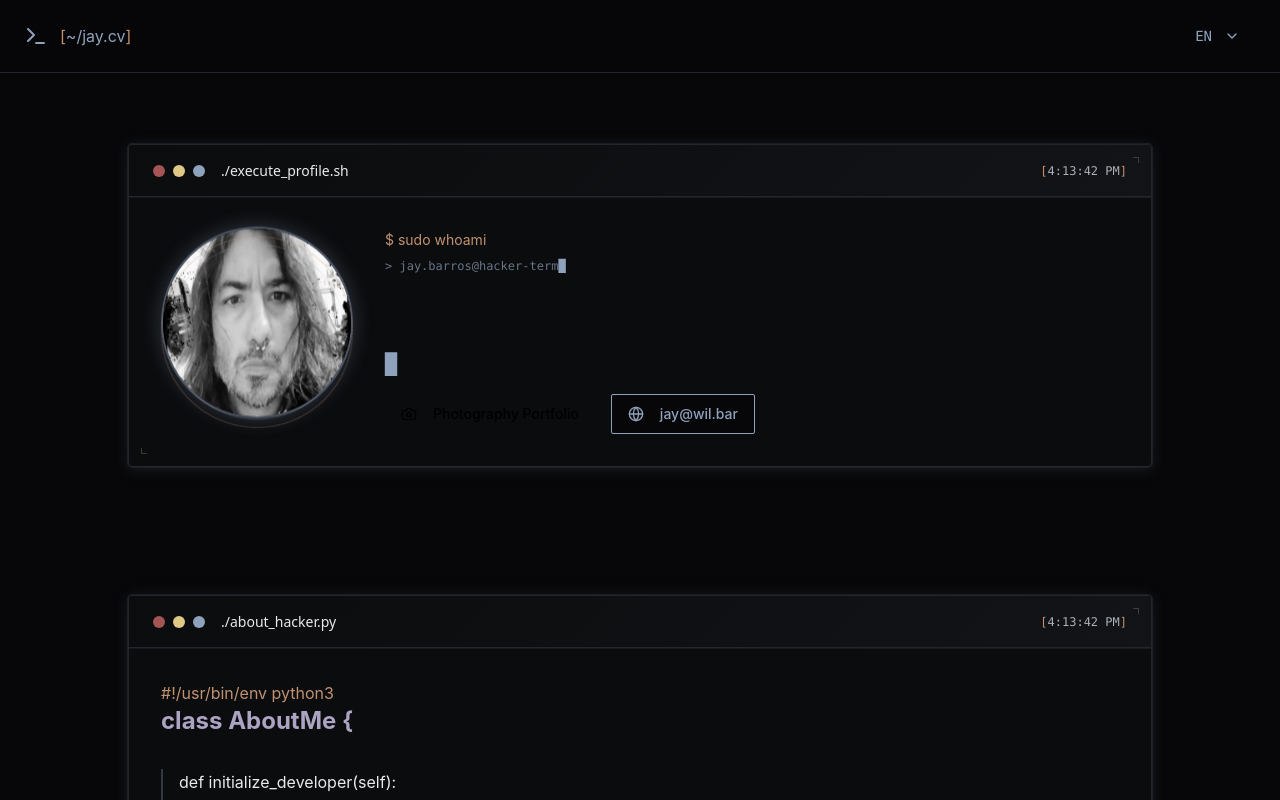
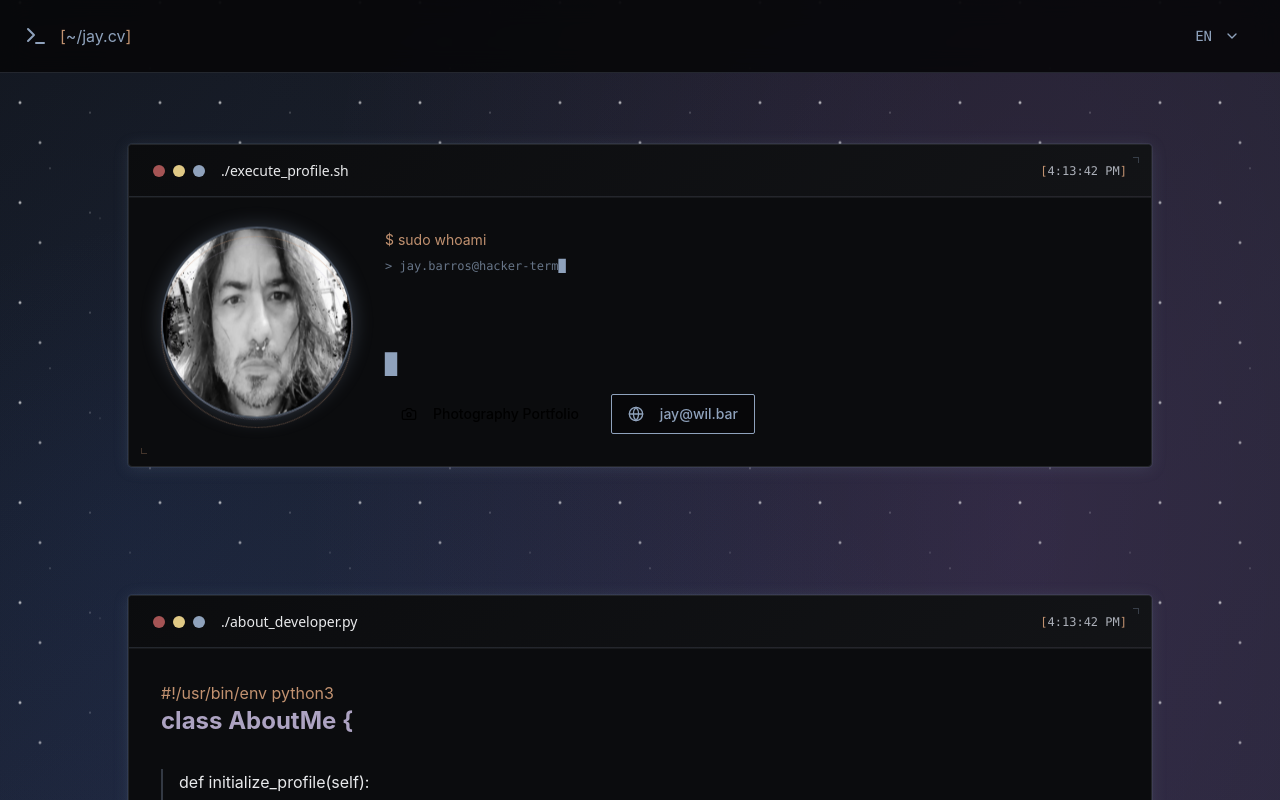
Before and after one commit to jwbar/cosmo-cli-portfolio, a React (Vite) app: page / in a window 1280 px wide. Shown: the top 800 px of the page. Built offline with nearby package versions, Linux system fonts and the light colour scheme.

Commit message:
Refine background and content
Update background to a cosmic vibe and remove specific job titles.

```diff
--- a/src/hooks/useTranslation.ts
+++ b/src/hooks/useTranslation.ts
@@ -17,9 +17,9 @@ const translations: Translations = {
     es: 'Jay William Barros'
   },
   'header.subtitle': {
-    en: 'Programmer, Hydro Farmer, Funds Recovery Agent, & Multidisciplinary Creator',
-    de: 'Programmierer, Hydro-Farmer, Funds Recovery Agent & Multidisziplinärer Kreativer',
-    es: 'Programador, Agricultor Hidropónico, Agente de Recuperación de Fondos y Creador Multidisciplinario'
+    en: 'Full Stack Developer, Hydro Farmer, & Multidisciplinary Creator',
+    de: 'Full Stack Entwickler, Hydro-Farmer & Multidisziplinärer Kreativer',
+    es: 'Desarrollador Full Stack, Agricultor Hidropónico y Creador Multidisciplinario'
   },
 
   // About
--- a/src/index.css
+++ b/src/index.css
@@ -101,10 +101,64 @@
   body {
     @apply bg-background text-foreground;
     font-family: 'Inter', 'JetBrains Mono', sans-serif;
+    position: relative;
+  }
+
+  /* Cosmic Background */
+  .cosmic-bg {
+    background:
+      radial-gradient(ellipse at 20% 50%, hsla(226, 70%, 55%, 0.15) 0%, transparent 60%),
+      radial-gradient(ellipse at 80% 20%, hsla(280, 100%, 70%, 0.1) 0%, transparent 50%),
+      radial-gradient(ellipse at 40% 80%, hsla(200, 100%, 80%, 0.08) 0%, transparent 50%),
+      radial-gradient(circle at 10% 20%, hsla(220, 70%, 50%, 0.1) 0%, transparent 40%),
+      radial-gradient(circle at 90% 80%, hsla(270, 80%, 60%, 0.1) 0%, transparent 40%),
+      linear-gradient(135deg,
+        hsl(220, 13%, 8%) 0%,
+        hsl(225, 15%, 12%) 20%,
+        hsl(230, 18%, 16%) 40%,
+        hsl(235, 20%, 18%) 60%,
+        hsl(240, 22%, 20%) 80%,
+        hsl(245, 25%, 22%) 100%
+      );
+  }
+
+  /* Starfield Animation */
+  .starfield {
+    position: fixed;
+    top: 0;
+    left: 0;
+    width: 100%;
+    height: 100%;
+    pointer-events: none;
+    z-index: 0;
+  }
+
+  .starfield::before,
+  .starfield::after {
+    content: '';
+    position: absolute;
+    top: 0;
+    left: 0;
+    right: 0;
+    bottom: 0;
     background-image:
-      radial-gradient(circle at 20% 80%, hsl(var(--primary) / 0.02) 0%, transparent 70%),
-      radial-gradient(circle at 80% 20%, hsl(var(--accent) / 0.02) 0%, transparent 70%);
-    position: relative;
+      radial-gradient(2px 2px at 20px 30px, #fff, transparent),
+      radial-gradient(2px 2px at 40px 70px, rgba(255,255,255,0.8), transparent),
+      radial-gradient(1px 1px at 90px 40px, rgba(255,255,255,0.6), transparent),
+      radial-gradient(1px 1px at 130px 80px, rgba(255,255,255,0.4), transparent),
+      radial-gradient(2px 2px at 160px 30px, rgba(255,255,255,0.9), transparent);
+    background-repeat: repeat;
+    background-size: 200px 100px;
+    animation: sparkle 20s linear infinite;
+  }
+
+  .starfield::after {
+    background-image:
+      radial-gradient(1px 1px at 50px 50px, rgba(255,255,255,0.5), transparent),
+      radial-gradient(1px 1px at 100px 100px, rgba(255,255,255,0.3), transparent),
+      radial-gradient(1px 1px at 150px 150px, rgba(255,255,255,0.7), transparent);
+    background-size: 300px 200px;
+    animation: sparkle 30s linear infinite reverse;
   }
 
   /* Subtle grid pattern */
@@ -306,4 +360,9 @@
     0% { transform: translateX(-100%); }
     100% { transform: translateX(100%); }
   }
+
+  @keyframes sparkle {
+    0% { transform: translateY(0); }
+    100% { transform: translateY(-100px); }
+  }
 }
--- a/src/pages/Index.tsx
+++ b/src/pages/Index.tsx
@@ -41,7 +41,9 @@ const Index = () => {
 
   if (currentSection === 'boot') {
     return (
-      <div className="min-h-screen bg-background flex items-center justify-center relative overflow-hidden">
+      <div className="min-h-screen cosmic-bg flex items-center justify-center relative overflow-hidden">
+        {/* Cosmic starfield */}
+        <div className="starfield"></div>
         {/* Matrix rain background */}
         <div className="absolute inset-0">
           {Array.from({ length: 20 }).map((_, i) => (
@@ -67,7 +69,7 @@ const Index = () => {
           <div className="space-y-2">
             <div className="text-primary font-code text-lg neon-text">
               <TypeWriter
-                text="INITIALIZING HACKER TERMINAL v2.1.337..."
+                text="INITIALIZING DEVELOPER TERMINAL v2.1.337..."
                 speed={30}
               />
             </div>
@@ -99,9 +101,11 @@ const Index = () => {
   }
 
   return (
-    <div className="min-h-screen bg-background relative overflow-hidden">
+    <div className="min-h-screen cosmic-bg relative overflow-hidden">
+      {/* Cosmic starfield */}
+      <div className="starfield"></div>
 
-      {/* Elite Hacker Header */}
+      {/* Elite Developer Header */}
       <header className="fixed top-0 w-full bg-background/90 backdrop-blur-md border-b border-primary/20 z-50 hacker-hover">
         <div className="container mx-auto px-6 py-4 flex items-center justify-between">
           <div className="flex items-center space-x-3">
@@ -188,7 +192,7 @@ const Index = () => {
 
           {/* Elite About Section */}
           <section>
-            <TerminalWindow title="./about_hacker.py" className="max-w-5xl mx-auto">
+            <TerminalWindow title="./about_developer.py" className="max-w-5xl mx-auto">
               <div className="space-y-8">
                 <div className="flex items-center space-x-3">
                   <span className="text-secondary font-code">#!/usr/bin/env python3</span>
@@ -204,7 +208,7 @@ const Index = () => {
                 <div className="space-y-6 text-foreground font-code leading-relaxed pl-4 border-l-2 border-primary/30">
                   <div className="space-y-3">
                     <TypeWriter
-                      text="def initialize_developer(self):"
+                      text="def initialize_profile(self):"
                       className="text-hacker-cyan font-code"
                       speed={40}
                       delay={1000}
```
